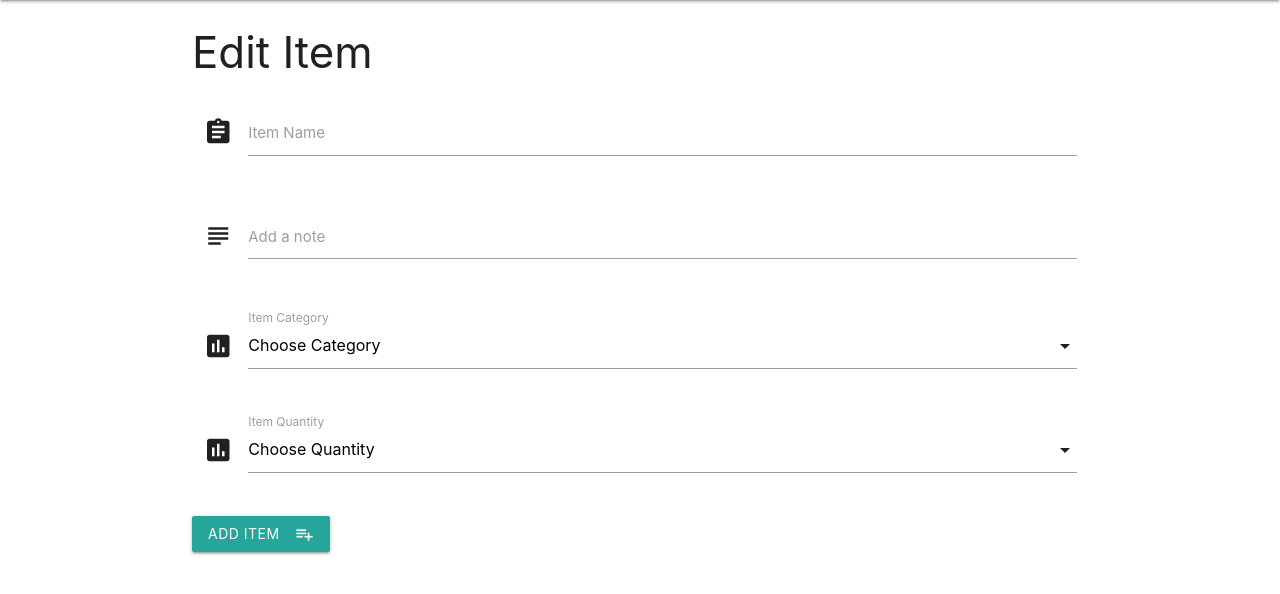
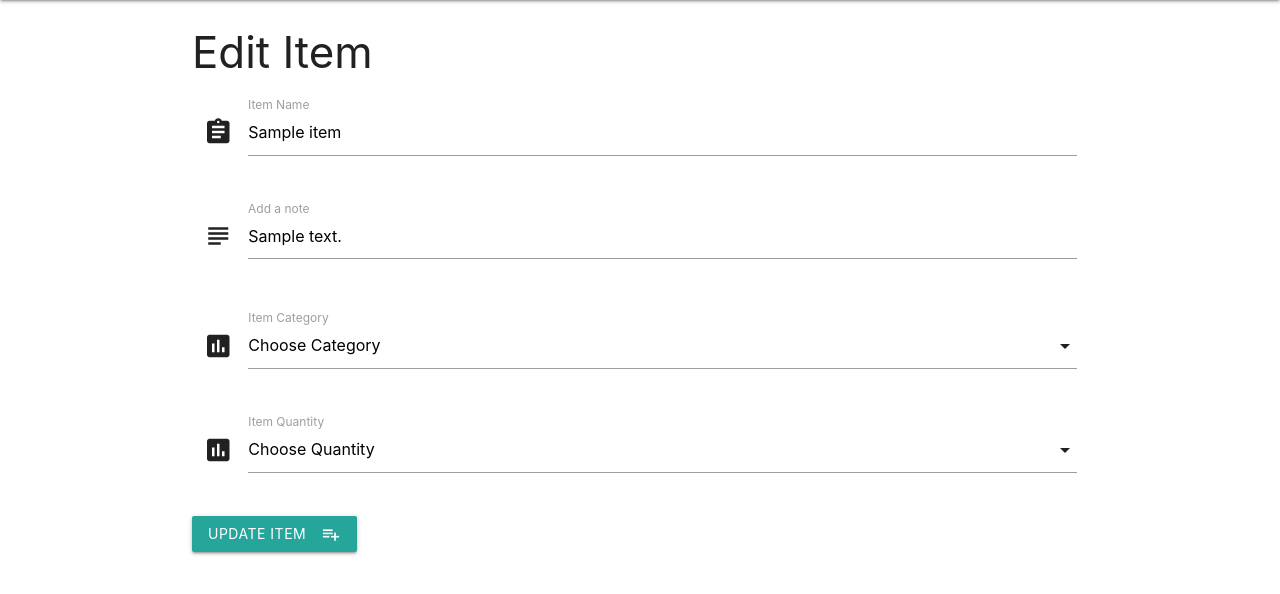
Before and after one commit to r-andy79/shopping-helper, a Flask app: template templates/edititem.html in a window 1280 px wide. Shown: the part 64-658 px from the top of the page. Run offline with Flask 2, Linux system fonts and the light colour scheme; the template is opened without the code that fills it: most values are stand-ins (such as "Sample title", 1, 10 or a date in 2020); some libraries are stand-ins or nearby versions.

Commit message:
Updated task form to show the current values of edited items

```diff
--- a/app.py
+++ b/app.py
@@ -25,12 +25,12 @@ def shopping_list():
 
 @app.route('/add_item')
 def add_item():
-    return render_template("additem.html", categories=categories_collection.find(), quantities=mongo.db.quantities.find())
+    return render_template("additem.html", categories=categories_collection.find(), quantities=quantities_collection.find())
 
 
 @app.route('/insert_item', methods=['POST'])
 def insert_item():
-    items = mongo.db.inventory
+    items = inventory_collection
     items.insert_one(request.form.to_dict())
     return redirect(url_for('get_items'))
 
@@ -38,8 +38,11 @@ def insert_item():
 @app.route('/edit_item/<item_id>')
 def edit_item(item_id):
     the_item = inventory_collection.find_one({"_id": ObjectId(item_id)})
-    the_category = mongo.db.categories.find()
-    return render_template("edititem.html", item=the_item, category=the_category)
+    _categories = categories_collection.find()
+    _quantities = quantities_collection.find()
+    category_list = [category for category in _categories]
+    quantity_list = [quantity for quantity in _quantities]
+    return render_template("edititem.html", item=the_item, categories=category_list, quantities=quantity_list)
 
 
 @app.route('/delete_item/<item_id>')
--- a/templates/edititem.html
+++ b/templates/edititem.html
@@ -7,14 +7,14 @@
     <div class="row">
       <div class="input-field col s12">
         <i class="material-icons prefix">assignment</i>
-        <input id="item_name" name="item_name" type="text" class="validate">
+        <input id="item_name" name="item_name" type="text" value="{{item.item_name}}" class="validate">
         <label for="item_name">Item Name</label>
       </div>
     </div>
     <div class="row">
       <div class="input-field col s12">
         <i class="material-icons prefix">subject</i>
-      <textarea id="item_note" name="item_note" class="materialize-textarea"></textarea>
+        <textarea id="item_note" name="item_note" class="materialize-textarea">{{item.item_note}}</textarea>
         <label for="item_note">Add a note</label>
       </div>
     </div>
@@ -24,7 +24,11 @@
         <select id="category_name" name="category_name">
           <option value="" disabled selected>Choose Category</option>
           {% for cat in categories %}
+          {% if cat.category_name == item.category_name %}
+          <option value="{{cat.category_name}}" selected>{{cat.category_name}}</option>
+          {% else %}
           <option value="{{cat.category_name}}">{{cat.category_name}}</option>
+          {% endif %}
           {% endfor %}
         </select>
         <label>Item Category</label>
@@ -36,14 +40,18 @@
         <select id="quantity_name" name="quantity_name">
           <option value="" disabled selected>Choose Quantity</option>
           {% for quantity in quantities %}
+          {% if quantity.quantity_name == item.quantity_name %}
+          <option value="{{quantity.quantity_name}}" selected>{{quantity.quantity_name}}</option>
+          {% else %}
           <option value="{{quantity.quantity_name}}">{{quantity.quantity_name}}</option>
+          {% endif %}
           {% endfor %}
         </select>
         <label>Item Quantity</label>
       </div>
     </div>
     <div class="row">
-  <button class="btn waves-effect waves-light" type="submit">Add Item
+      <button class="btn waves-effect waves-light" type="submit">Update Item
         <i class="material-icons right">playlist_add</i>
       </button>
     </div>
--- a/templates/items.html
+++ b/templates/items.html
@@ -12,7 +12,7 @@
       </div>
     <div class="collapsible-body">
       <div class="row item-details">
-      <div class="col s8"><span>Quantity - <strong>{{item.quantity_name}}</strong>, Category: {{item.category_name}}</span></div>
+      <div class="col s8"><span>Note: {{item.item_note}}, Quantity: <strong>{{item.quantity_name}}</strong>, Category: {{item.category_name}}</span></div>
 
       <div class="right-align col s4">
       <a href="{{url_for('edit_item', item_id=item._id)}}" class="waves-effect waves-light btn-small blue lighten-2">Edit</a>
```
Lines whose indentation alone changed are shown as unchanged.
